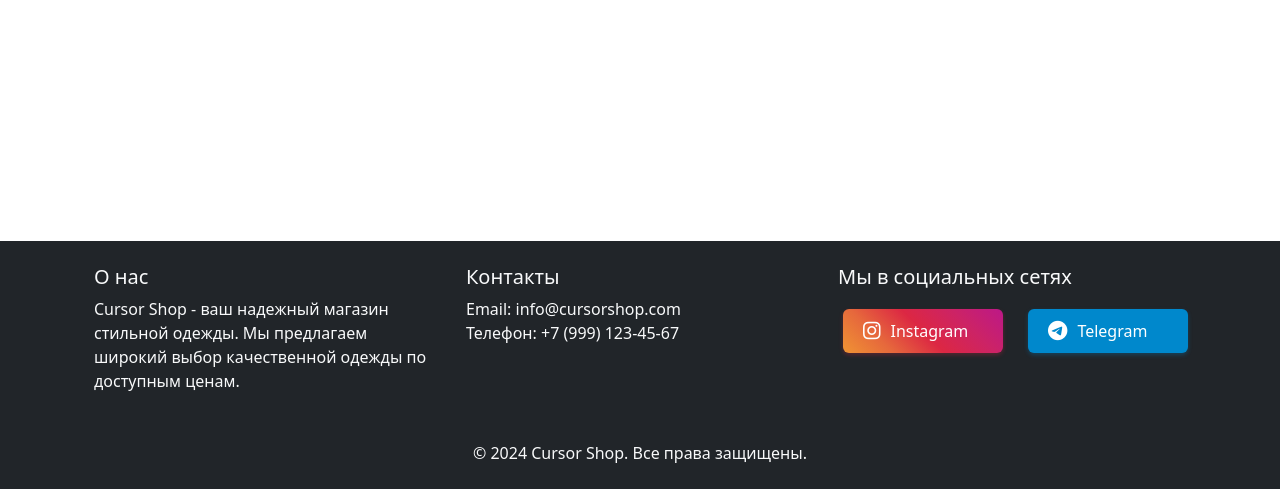
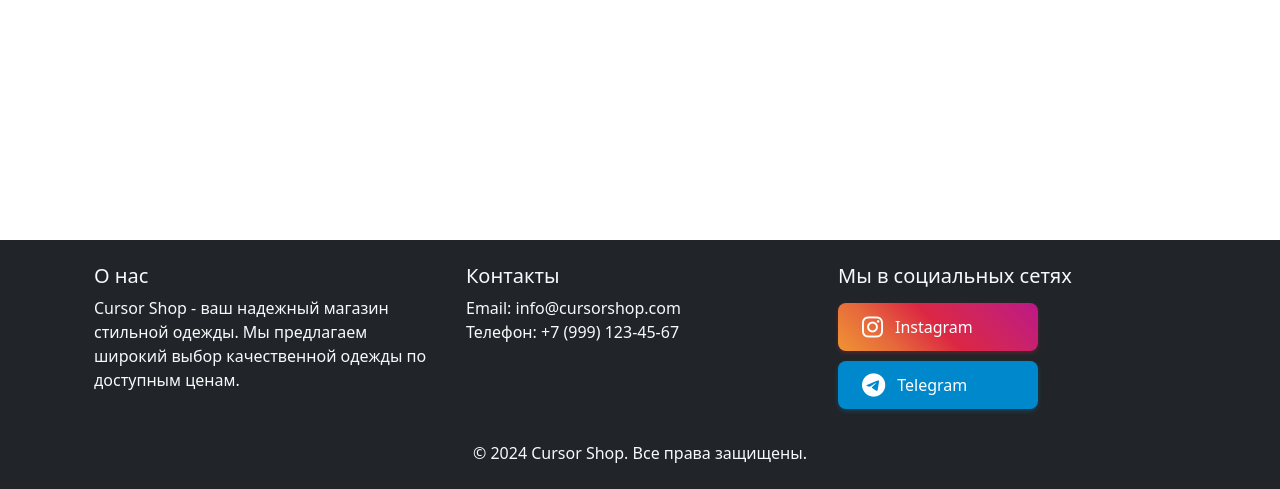
Before and after one commit to ubmember500/cursori5, a Flask app: page /cart in a window 1280 px wide. Shown: the part 311-800 px from the top of the page. Run offline with Flask 3, Linux system fonts and the light colour scheme; data comes from the database, SQL or seed files in the repository.

Commit message:
Полностью переработаны стили социальных кнопок

```diff
--- a/templates/layout.html
+++ b/templates/layout.html
@@ -31,46 +31,6 @@
             padding-left: var(--bs-gutter-x, 0.75rem);
             margin-right: auto;
             margin-left: auto;
-        }
-
-        .social-links {
-            display: flex;
-            justify-content: flex-start;
-            gap: 10px;
-        }
-
-        .social-links .social-btn {
-            padding: 12px 24px;
-            border-radius: 8px;
-            font-size: 16px;
-            font-weight: 500;
-            text-decoration: none;
-            display: inline-flex;
-            align-items: center;
-            transition: all 0.3s ease;
-            border: none;
-            margin: 5px;
-            color: white !important;
-        }
-
-        .social-links .social-btn i {
-            margin-right: 10px;
-            font-size: 24px;
-        }
-
-        .social-links .social-btn-instagram {
-            background: linear-gradient(45deg, #f09433 0%, #e6683c 25%, #dc2743 50%, #cc2366 75%, #bc1888 100%);
-        }
-
-        .social-links .social-btn-telegram {
-            background-color: #0088cc;
-        }
-
-        .social-links .social-btn:hover {
-            transform: translateY(-3px);
-            box-shadow: 0 5px 15px rgba(0,0,0,0.3);
-            opacity: 0.9;
-            color: white !important;
         }
 
         .alert {
@@ -128,88 +88,64 @@
             transform: translate(-50%, -50%) rotate(0deg) scale(1.1);
         }
 
-        .newsletter-form {
-            max-width: 500px;
-            margin: 0 auto;
-        }
-
-        .newsletter-form .input-group {
-            border-radius: 30px;
-            overflow: hidden;
-            box-shadow: 0 2px 5px rgba(0,0,0,0.1);
-        }
-
-        .newsletter-form .form-control {
-            border: none;
-            padding: 12px 20px;
-        }
-
-        .newsletter-form .btn {
-            padding: 12px 25px;
-            border: none;
-            background: linear-gradient(45deg, #007bff, #00a2ff);
-            transition: all 0.3s ease;
-        }
-
-        .newsletter-form .btn:hover {
-            transform: translateY(-1px);
-            box-shadow: 0 5px 15px rgba(0, 136, 204, 0.3);
-        }
-
         footer {
             flex-shrink: 0;
             width: 100%;
         }
 
-        /* Новые стили для социальных кнопок с повышенной специфичностью */
-        footer .social-links {
+        /* Стили для социальных кнопок */
+        .social-links {
             display: flex;
-            justify-content: flex-start;
-            gap: 15px;
+            flex-direction: column;
+            gap: 10px;
             margin-top: 15px;
         }
 
-        footer .social-links a.social-btn {
-            padding: 10px 20px;
-            border-radius: 6px;
+        .social-btn {
+            padding: 12px 24px;
+            border-radius: 8px;
             font-size: 16px;
             font-weight: 500;
             text-decoration: none !important;
             display: inline-flex;
             align-items: center;
             transition: all 0.3s ease;
-            border: none;
-            color: #ffffff !important;
-            min-width: 160px;
+            border: none !important;
+            width: 100%;
+            max-width: 200px;
         }
 
-        footer .social-links a.social-btn i {
-            margin-right: 10px;
-            font-size: 20px;
+        .social-btn i {
+            margin-right: 12px;
+            font-size: 24px;
         }
 
-        footer .social-links a.social-btn.social-btn-instagram {
+        .social-btn-instagram {
             background: #E1306C !important;
             background: -webkit-linear-gradient(45deg, #f09433 0%, #e6683c 25%, #dc2743 50%, #cc2366 75%, #bc1888 100%) !important;
             background: linear-gradient(45deg, #f09433 0%, #e6683c 25%, #dc2743 50%, #cc2366 75%, #bc1888 100%) !important;
+            color: white !important;
             box-shadow: 0 2px 4px rgba(220, 39, 67, 0.3);
         }
 
-        footer .social-links a.social-btn.social-btn-telegram {
-            background: #0088cc !important;
+        .social-btn-telegram {
+            background-color: #0088cc !important;
+            color: white !important;
             box-shadow: 0 2px 4px rgba(0, 136, 204, 0.3);
         }
 
-        footer .social-links a.social-btn:hover {
+        .social-btn:hover {
             transform: translateY(-2px);
             opacity: 0.95;
+            text-decoration: none !important;
+            color: white !important;
         }
 
-        footer .social-links a.social-btn.social-btn-instagram:hover {
+        .social-btn-instagram:hover {
             box-shadow: 0 4px 12px rgba(220, 39, 67, 0.5);
         }
 
-        footer .social-links a.social-btn.social-btn-telegram:hover {
+        .social-btn-telegram:hover {
             box-shadow: 0 4px 12px rgba(0, 136, 204, 0.5);
         }
     </style>
```
